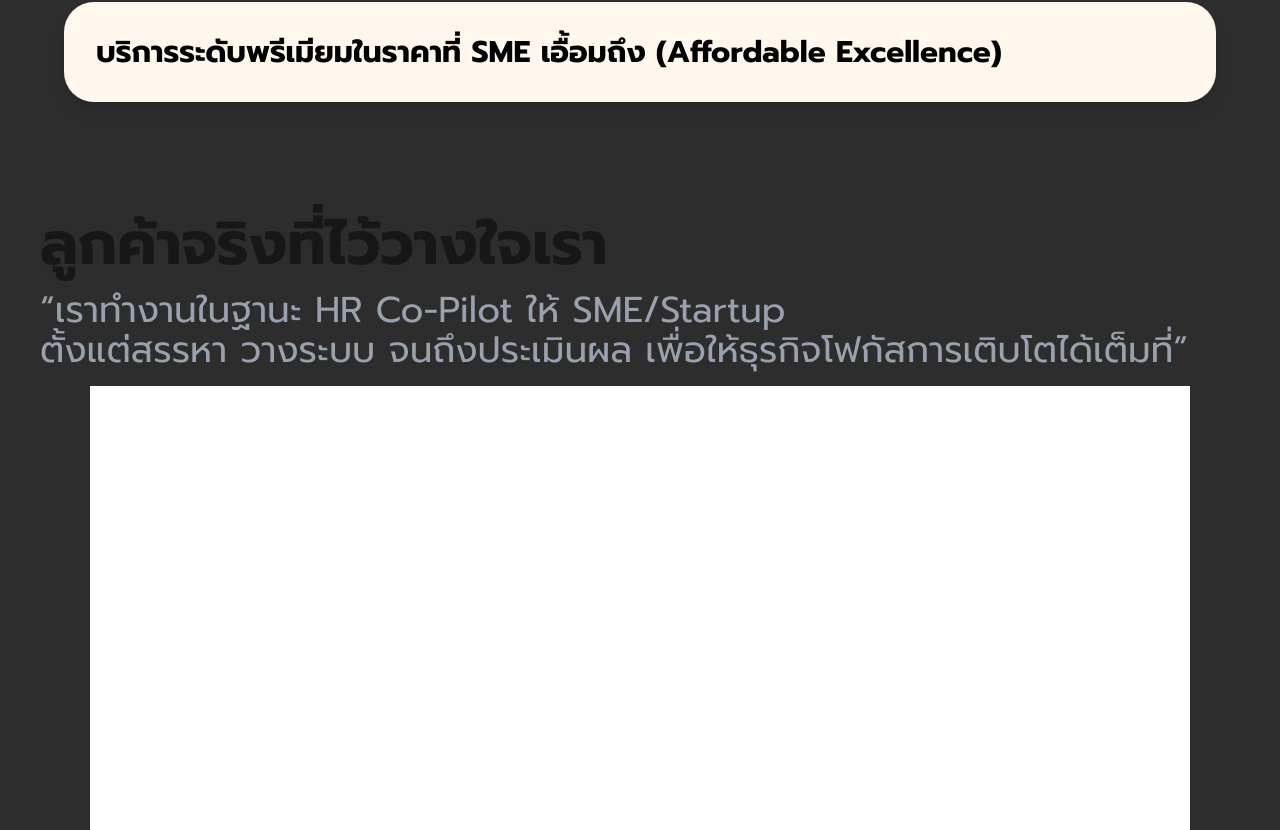
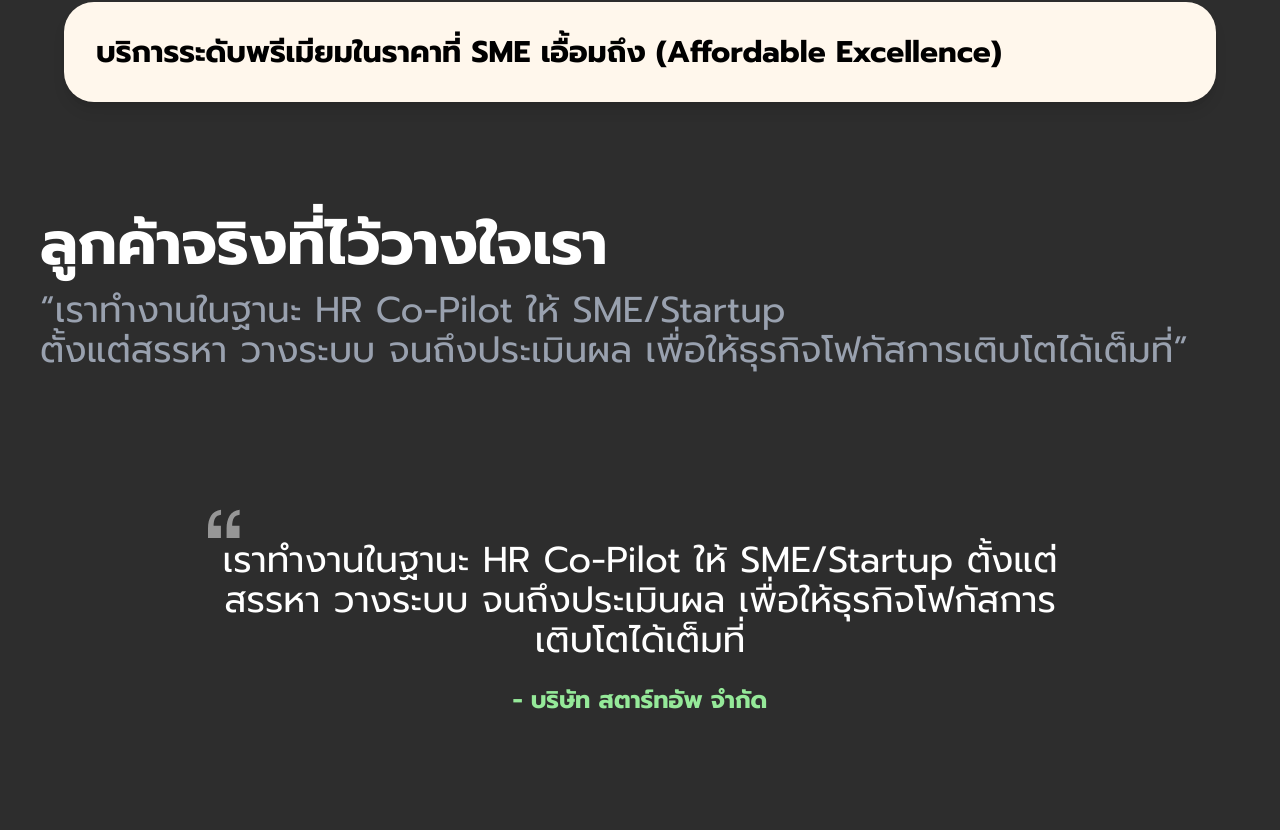
Before and after one commit to Pansitthanasap/homepage, a Next.js app: page / in a window 1280 px wide. Shown: the part 3850-4680 px from the top of the page. Built offline with nearby package versions, Linux system fonts and the light colour scheme.

Commit message:
feat: add Testimonials component with dynamic content display and improved layout

```diff
--- a/src/app/(home)/components/Testimonials.tsx
+++ b/src/app/(home)/components/Testimonials.tsx
@@ -1,9 +1,73 @@
+"use client";
+import { useState, useEffect } from "react";
+import apostrophe from "../../../../public/apostrophe.svg";
+import Image from "next/image";
+
 export default function Testimonials() {
-    return (
-        <div className="relative flex flex-col h-screen bg-[#2D2D2D] px-10 py-16 justify-center items-center gap-4" id="testimonials">
-            <div className="text-6xl font-bold w-full">ลูกค้าจริงที่ไว้วางใจเรา</div>
-            <div className="text-4xl text-gray-400 w-full">“เราทำงานในฐานะ HR Co-Pilot ให้ SME/Startup<br />ตั้งแต่สรรหา วางระบบ จนถึงประเมินผล เพื่อให้ธุรกิจโฟกัสการเติบโตได้เต็มที่”</div>
-            <div className="h-11/12 w-11/12 bg-white"></div>
+  const testimonials = [
+    {
+      quote:
+        "เราทำงานในฐานะ HR Co-Pilot ให้ SME/Startup ตั้งแต่สรรหา วางระบบ จนถึงประเมินผล เพื่อให้ธุรกิจโฟกัสการเติบโตได้เต็มที่",
+      customer: "บริษัท สตาร์ทอัพ จำกัด",
+    },
+    {
+      quote:
+        "บริการ HR Outsource ของเรา ช่วยให้ธุรกิจ SME สามารถจัดการทรัพยากรบุคคลได้อย่างมีประสิทธิภาพ โดยไม่ต้องเพิ่มภาระค่าใช้จ่าย",
+      customer: "บริษัท เอสเอ็มอี โซลูชั่น จำกัด",
+    },
+    {
+      quote:
+        "ทีมงานมืออาชีพที่เข้าใจความต้องการของธุรกิจขนาดเล็กและกลาง ให้คำปรึกษาและบริการที่ตอบโจทย์",
+      customer: "บริษัท นวัตกรรม จำกัด",
+    },
+  ];
+
+  const [currentIndex, setCurrentIndex] = useState(0);
+
+  useEffect(() => {
+    // 🎯 ปรับค่า Interval จาก 100ms เป็น 10000ms (10 วินาที)
+    const interval = setInterval(() => {
+      setCurrentIndex((prev) => (prev + 1) % testimonials.length);
+    }, 10000);
+
+    return () => clearInterval(interval);
+  }, [testimonials.length]); // ใส่ testimonials.length เป็น dependency เพื่อความสมบูรณ์
+
+  return (
+    <div
+      className="relative flex flex-col h-screen bg-[#2D2D2D] px-10 py-16 justify-center items-center gap-4"
+      id="testimonials"
+    >
+      <div className="text-6xl text-white font-bold w-full">
+        ลูกค้าจริงที่ไว้วางใจเรา
+      </div>
+      <div className="text-4xl text-gray-400 w-full">
+        “เราทำงานในฐานะ HR Co-Pilot ให้ SME/Startup
+        <br />
+        ตั้งแต่สรรหา วางระบบ จนถึงประเมินผล
+        เพื่อให้ธุรกิจโฟกัสการเติบโตได้เต็มที่”
+      </div>
+      <div className="h-11/12 w-11/12 flex items-center justify-center">
+        <div className="relative w-full max-w-4xl h-64 flex overflow-hidden">
+          {testimonials.map((t, index) => (
+            <div
+              key={index}
+              // 🎯 ปรับ duration ของ transition เป็น duration-500 (0.5 วินาที) เพื่อให้เปลี่ยนได้ไวขึ้น
+              className={`absolute transition-opacity duration-500 ease-in-out text-center px-4 ${
+                index === currentIndex ? "opacity-100" : "opacity-0"
+              }`}
+            >
+              <div className="text-4xl text-white">
+                <Image src={apostrophe} alt="“" className=" w-8 h-8 mr-2" />
+                {t.quote}
+              </div>
+              <div className="mt-6 text-2xl text-[#95E999] font-semibold">
+                - {t.customer}
+              </div>
+            </div>
+          ))}
         </div>
-    );
+      </div>
+    </div>
+  );
 }
```
Also changed, not shown: public/apostrophe.svg (added).
